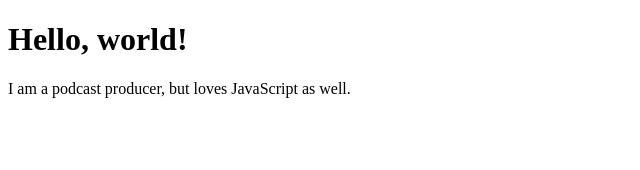
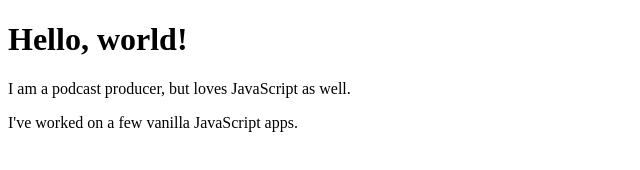
Before and after one commit to abinjohn123/neoG-mark-3, a plain HTML site: page index.html in a window 1280 px wide. Shown: the whole page, without its empty margins (0-640 px from the left). Drawn offline with Linux system fonts and the light colour scheme.

Commit message:
add project details

```diff
--- a/index.html
+++ b/index.html
@@ -9,5 +9,6 @@
   <body>
     <h1>Hello, world!</h1>
     <p>I am a podcast producer, but loves JavaScript as well.</p>
+    <p>I've worked on a few vanilla JavaScript apps.</p>
   </body>
 </html>
```
